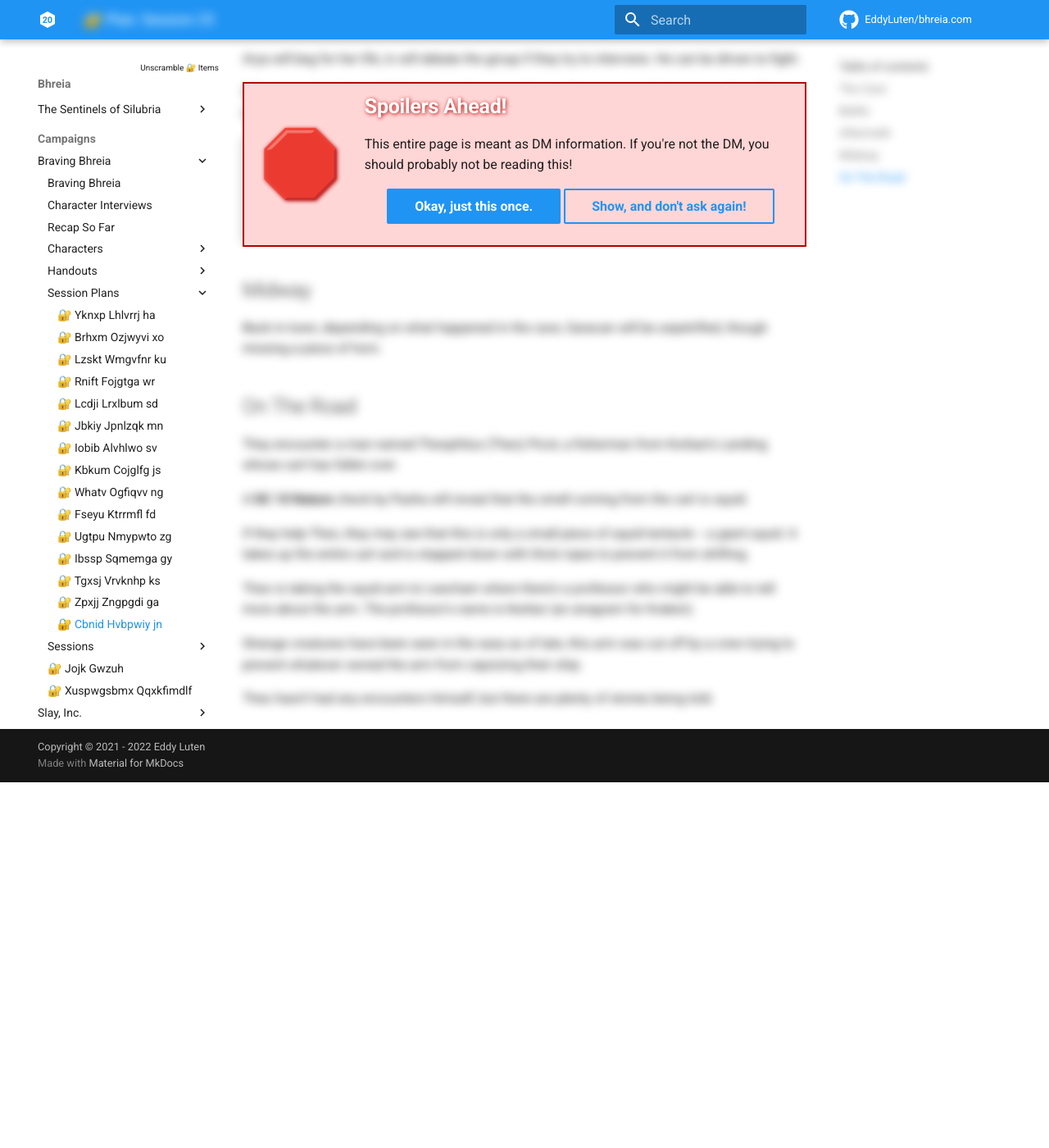
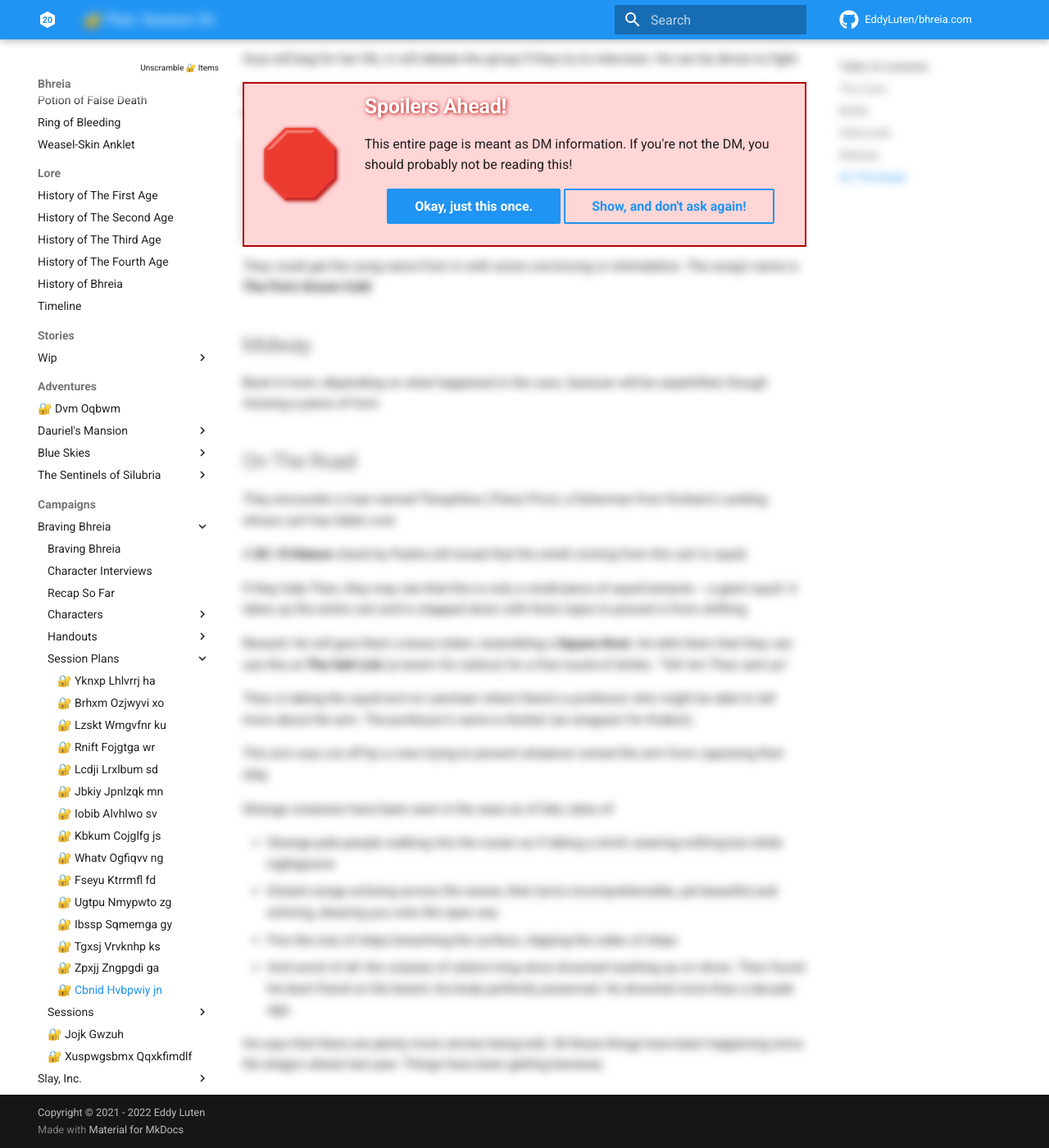
Before and after one commit to EddyLuten/bhreia.com, an MkDocs documentation site: the page built from docs/campaigns/braving-bhreia/plans/plan-26.md, in a window 1280 px wide and 1400 px high, scrolled down 1550 px. Shown: the whole window at 82% size. Built offline with MkDocs 1.6.1 and Material for MkDocs 9.7.7, drawn with Linux system fonts in a browser that asks for light colours; comment, search, counter and statistics services are not loaded; before the commit the page ends 2504 px from its top, so only the background shows below that; some of the changed text lies outside the part shown.

Commit message:
Last minute tweaks

```diff
--- a/docs/campaigns/braving-bhreia/plans/plan-26.md
+++ b/docs/campaigns/braving-bhreia/plans/plan-26.md
@@ -4,7 +4,7 @@
     - DM Only
 ---
 
-# 🔐 Plan: Session 25
+# 🔐 Plan: Session 26
 
 --8<-- "spoiler.html"
 
@@ -44,11 +44,13 @@
 
 If they search Ix, they will find a piece of paper with an address on it in Korban's Landing. This is his weapons stash.
 
-> 3810 Galler Way
+> 3810 Geller Way
 > Compartment 72B
 > The Old City
 > Korban's Landing
 > Password: ma's favorite song
+
+They could get the song name from Ix with some convincing or intimidation. The song's name is **The Fire's Grown Cold**.
 
 ## Midway
 
@@ -62,8 +64,17 @@
 
 If they help Theo, they may see that this is only a small piece of squid tentacle -- a giant squid. It takes up the entire cart and is stapped down with thick ropes to prevent it from shifting.
 
+Reward: He will give them a brass token, resembling a **Square Knot**. He tells them that they can use this at **The Salt Lick** (a tavern for sailors) for a free round of drinks. "Tell 'em Theo sent ye."
+
 Theo is taking the squid arm to Leecham where there's a professor who might be able to tell more about the arm. The professor's name is Kenkar (an anagram for Kraken).
 
-Strange creatures have been seen in the seas as of late, this arm was cut off by a crew trying to prevent whatever owned the arm from capsizing their ship.
+This arm was cut off by a crew trying to prevent whatever owned the arm from capsizing their ship.
 
-Theo hasn't had any encounters himself, but there are plenty of stories being told.
+Strange creatures have been seen in the seas as of late, tales of:
+
+- Strange pale people walking into the ocean as if taking a stroll, wearing nothing but white nightgowns
+- Distant songs echoing across the waves, their lyrics incomprehensible, yet beautiful and enticing, drawing you onto the open sea
+- Fins the size of ships breaching the surface, clipping the sides of ships
+- And worst of all: the corpses of sailors long since drowned washing up on shore. Theo found his best friend on the beach, his body perfectly preserved. He drowned more than a decade ago.
+
+He says that there are plenty more stories being told. All these things have been happening since the dragon attack last year. Things have been getting bananas.
```
